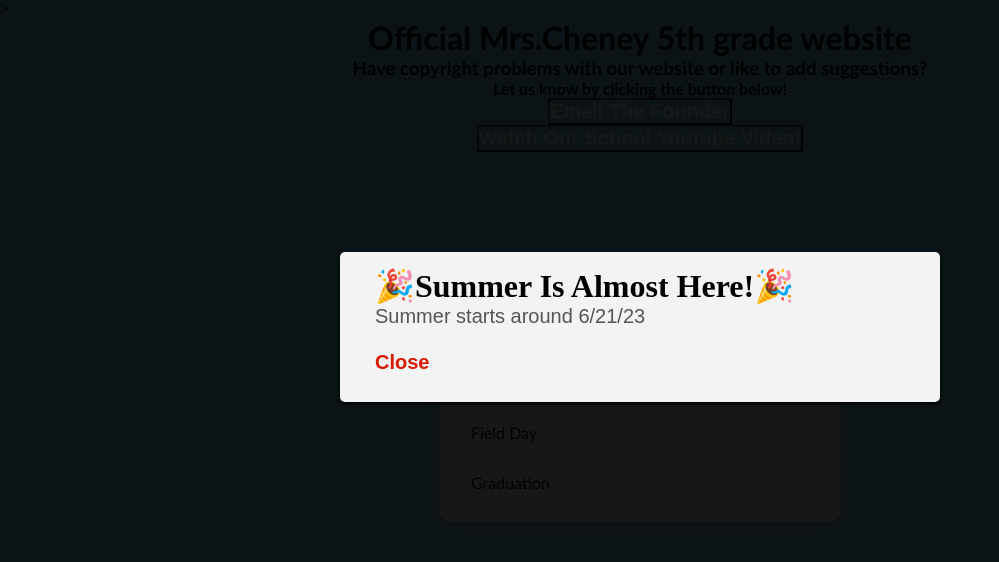
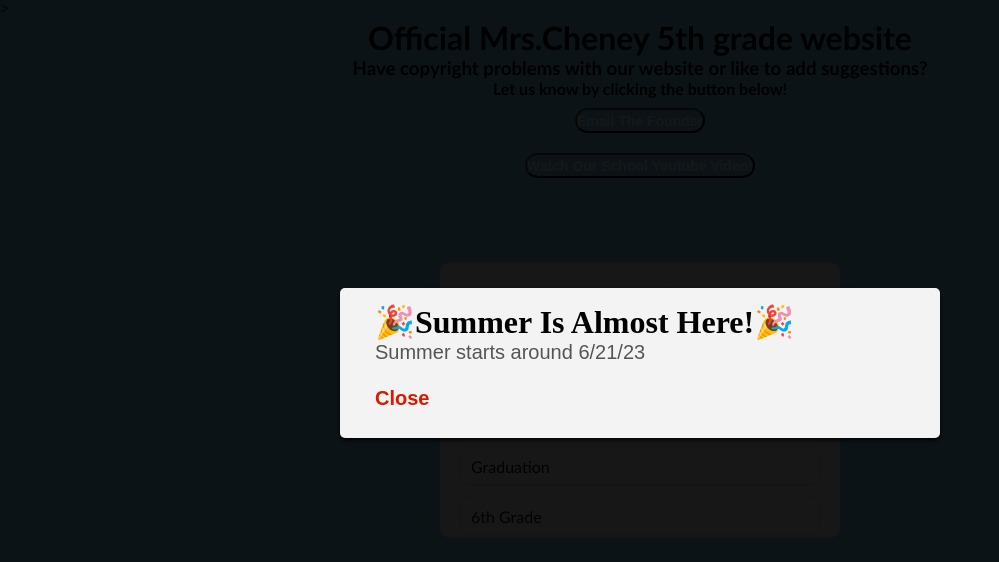
Before and after one commit to DarkPheonix711/2, a plain HTML site: page index.html in a window 1280 px wide. Shown: the whole page, without its empty margins (0-999 px from the left). Drawn offline with nearby package versions, Linux system fonts and the light colour scheme.

Commit message:
Add files via upload

```diff
--- a/script.js
+++ b/script.js
@@ -1,7 +1,7 @@
 let poll = {
     question: " What are you most excited for?",
     answers: [
-        "Summer Break", "Field Day", "Graduation"
+        "Summer Break", "Field Day", "Graduation", "6th Grade"
     ],
     pollCount:20,
     answersWeight:[4, 4, 2, 10],
--- a/style.css
+++ b/style.css
@@ -27,6 +27,7 @@ body {
     border-radius:10px;
     box-shadow:0px 0px 20px 5px rgba(35,30,128,0.05);
     font-family: 'Gill Sans', 'Gill Sans MT', Calibri, 'Trebuchet MS', sans-serif;
+    height: 275px;
   }
   .poll .question {
     padding:20px;
@@ -76,12 +77,13 @@ body {
   }
 
   .Watch{
-    width: 100;
+    width: 115;
     height: 70;
     background-color: skyblue;
-    color: #111;
-    font-size: 20px; color: aliceblue;
+    font-size: 14x; color: aliceblue;
     font-weight: bold;
+    border-radius: 25px; /* for rounded corners */
+    margin: 10px;
   }
 
   embed{
@@ -89,7 +91,12 @@ body {
   }
 
   button {
-     font-size: 20px; color:aliceblue;
+    width: 115;
+    height: 70;
+     font-size: 14px; color:aliceblue;
     background-color: skyblue;
     font-weight: bold;
+    border-radius: 25px; /* for rounded corners */
+    margin: 10px;
+    height: 25px;
     }
```
Also changed, not shown: index.html (+2 -6 lines).
